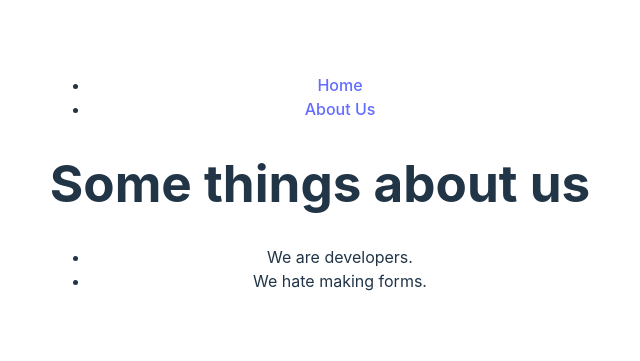
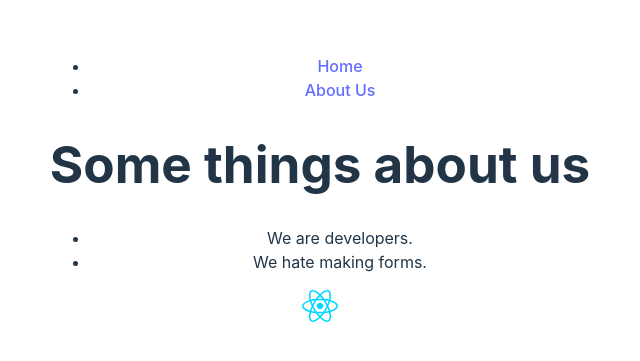
Before and after one commit to jonas-lundahl/react-vite-prettier, a React (Vite) app: page /about-us in a window 1280 px wide. Shown: the part 217-578 px from the top of the page, without its empty margins (320-960 px from the left). Built offline with nearby package versions, Linux system fonts and the light colour scheme.

Commit message:
Added React logo as example

```diff
--- a/src/components/AboutUs/AboutUs.tsx
+++ b/src/components/AboutUs/AboutUs.tsx
@@ -1,4 +1,5 @@
 import * as React from 'react';
+import reactLogo from '../../assets/react.svg';
 
 function AboutUs() {
   return (
@@ -8,6 +9,7 @@ function AboutUs() {
         <li>We are developers.</li>
         <li>We hate making forms.</li>
       </ul>
+      <img src={reactLogo} alt="React Logo" />
     </div>
   );
 }
```
